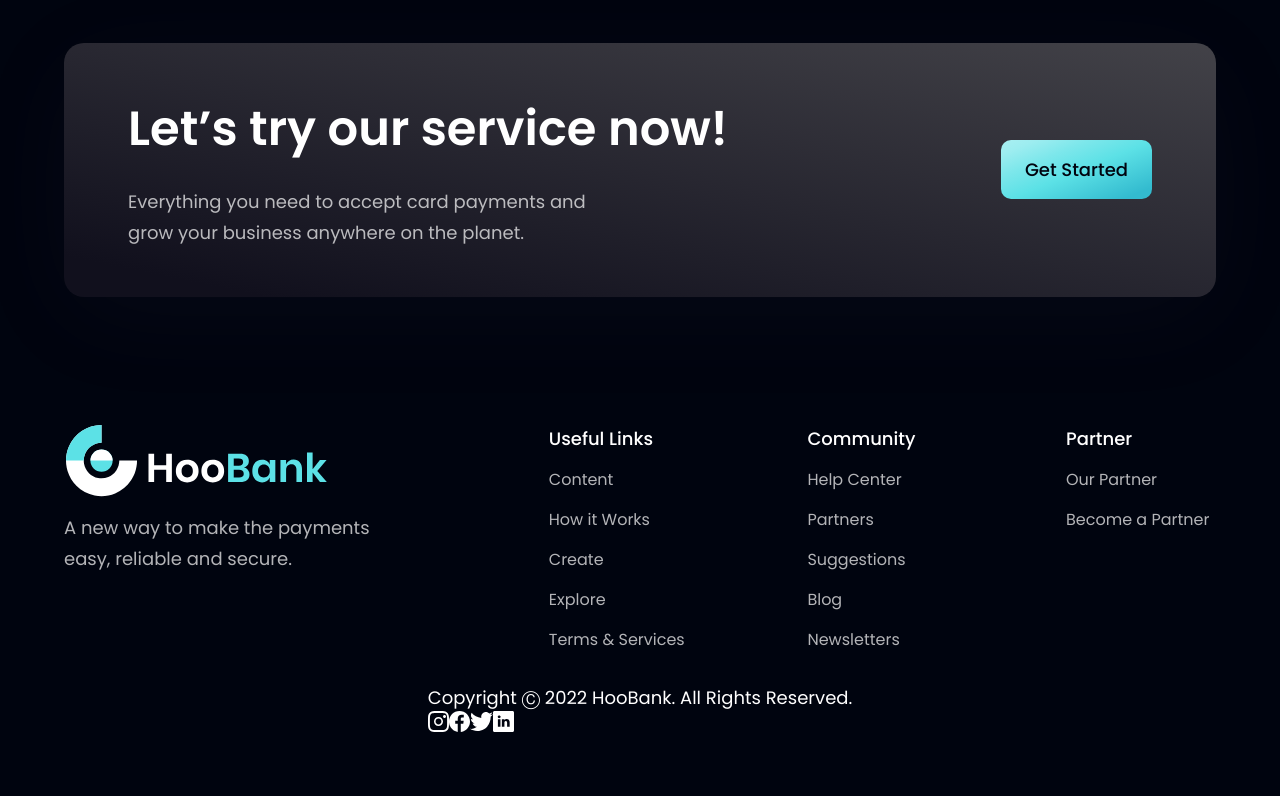
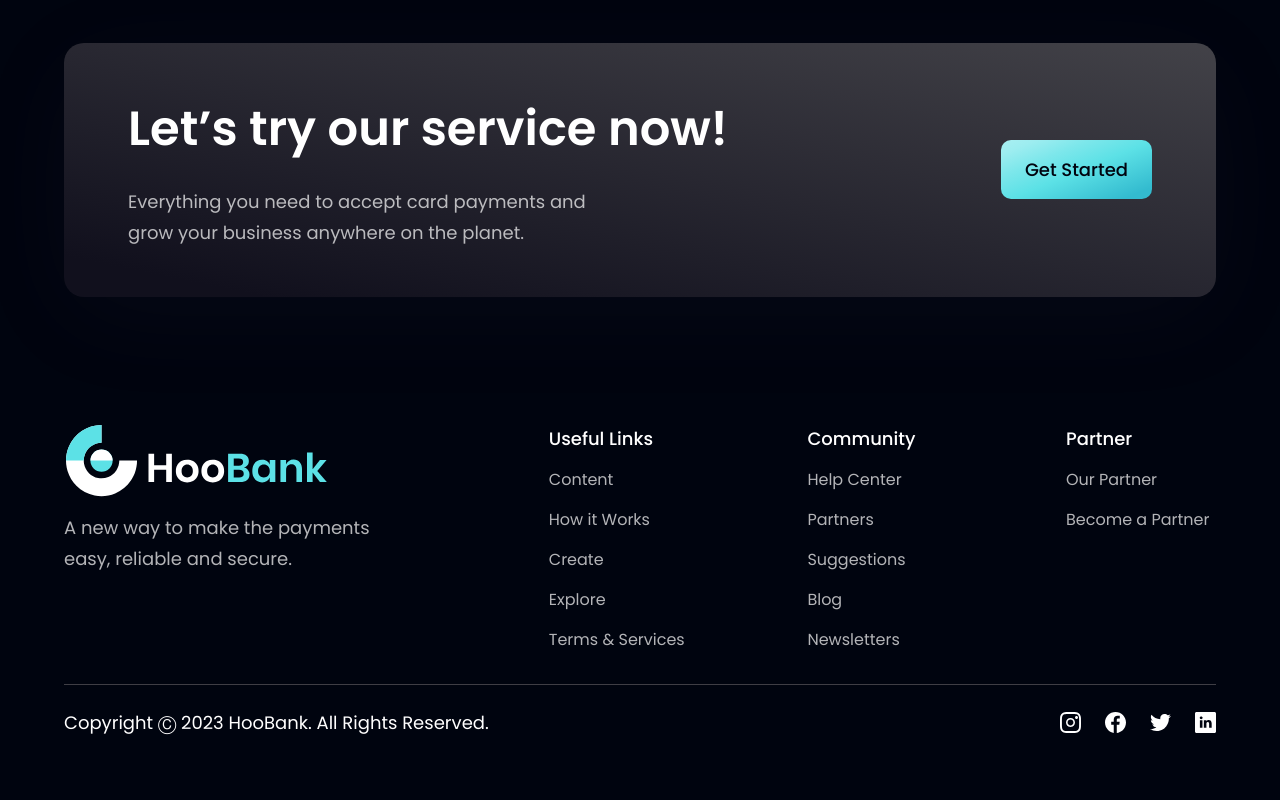
Before and after one commit to anilbhangay/Developer-Work, a React (Vite) app in the folder Payment-HooBank/Payment-HooBank/: page / in a window 1280 px wide. Shown: the part 4101-4901 px from the top of the page. Built offline with nearby package versions, Linux system fonts and the light colour scheme.

Commit message:
Completed footer work in components

```diff
--- a/Payment-HooBank/Payment-HooBank/src/components/CTA.jsx
+++ b/Payment-HooBank/Payment-HooBank/src/components/CTA.jsx
@@ -15,4 +15,4 @@
     </section>
   )
 
-export default CTA;
+export default CTA
--- a/Payment-HooBank/Payment-HooBank/src/components/Footer.jsx
+++ b/Payment-HooBank/Payment-HooBank/src/components/Footer.jsx
@@ -31,13 +31,13 @@
           </div>
       </div>
 
-         <div>
-           <p className="font-poppins font-normal text-center text-[18px] leading-[27px] text-white">Copyright Ⓒ 2022 HooBank. All Rights Reserved.
+         <div className="w-full flex justify-between items-center md:flex-row flex-col pt-6 border-t-[1px] border-t-[#3F3E45]">
+           <p className="font-poppins font-normal text-center text-[18px] leading-[27px] text-white">Copyright Ⓒ 2023 HooBank. All Rights Reserved.
            </p>
 
-             <div className="flex flex-row md:mt-0 mt-6">
+             <div className="flex flex-row md:mt-0  mt-6">
                {socialMedia.map((social, index) => (
-                    <img key={social.id} src={social.icon} alt={social.id} className=""/>
+                    <img key={social.id} src={social.icon} alt={social.id} className={`w-[21px] h-[21px] object-contain cursor-pointer ${index !== socialMedia.length -1 ? 'mr-6' : 'mr-0'}`}/>
                ))}
              </div>
          </div>
@@ -45,4 +45,4 @@
   )
 
 
-export default Footer
+export default Footer;
```
